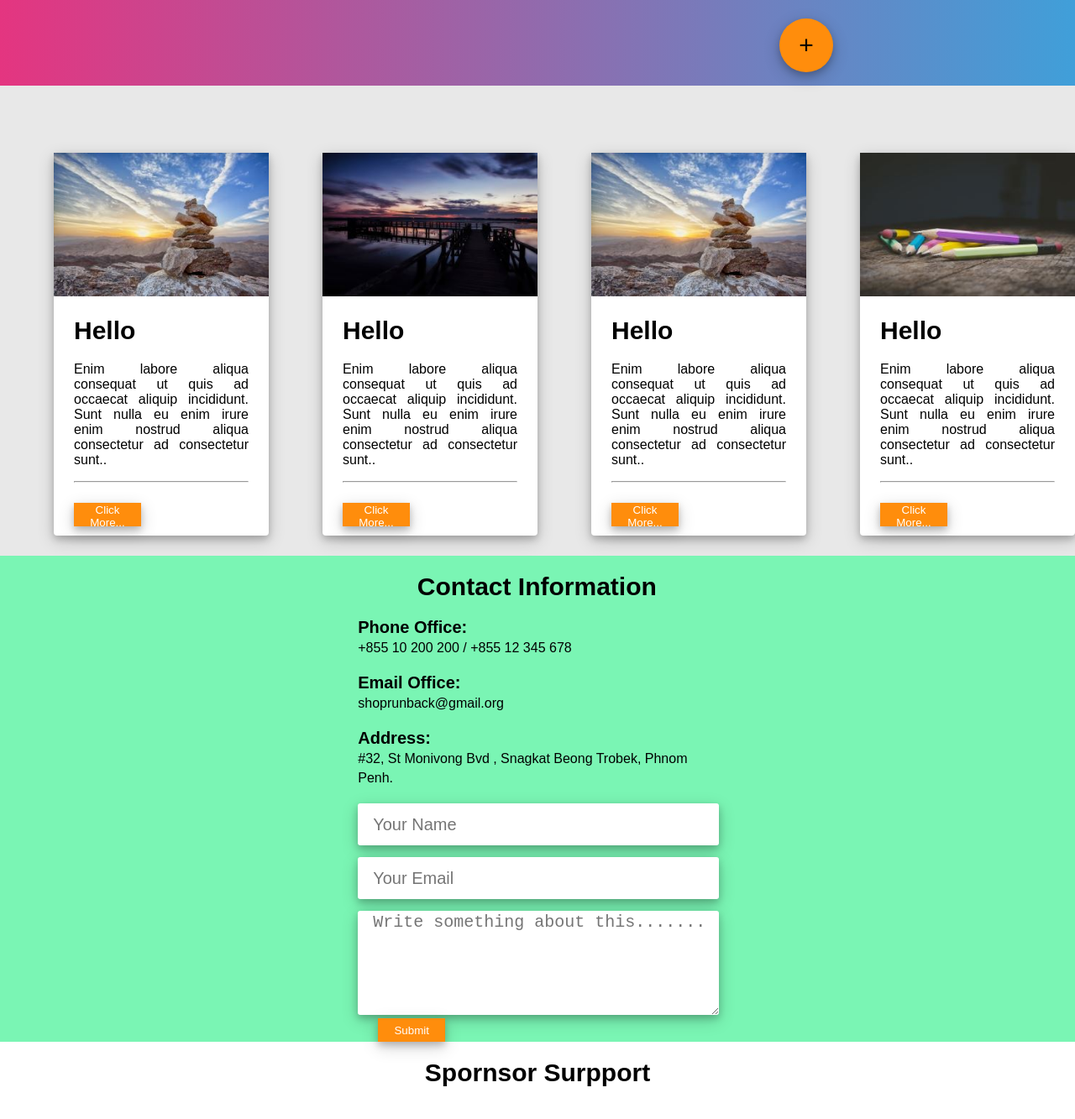
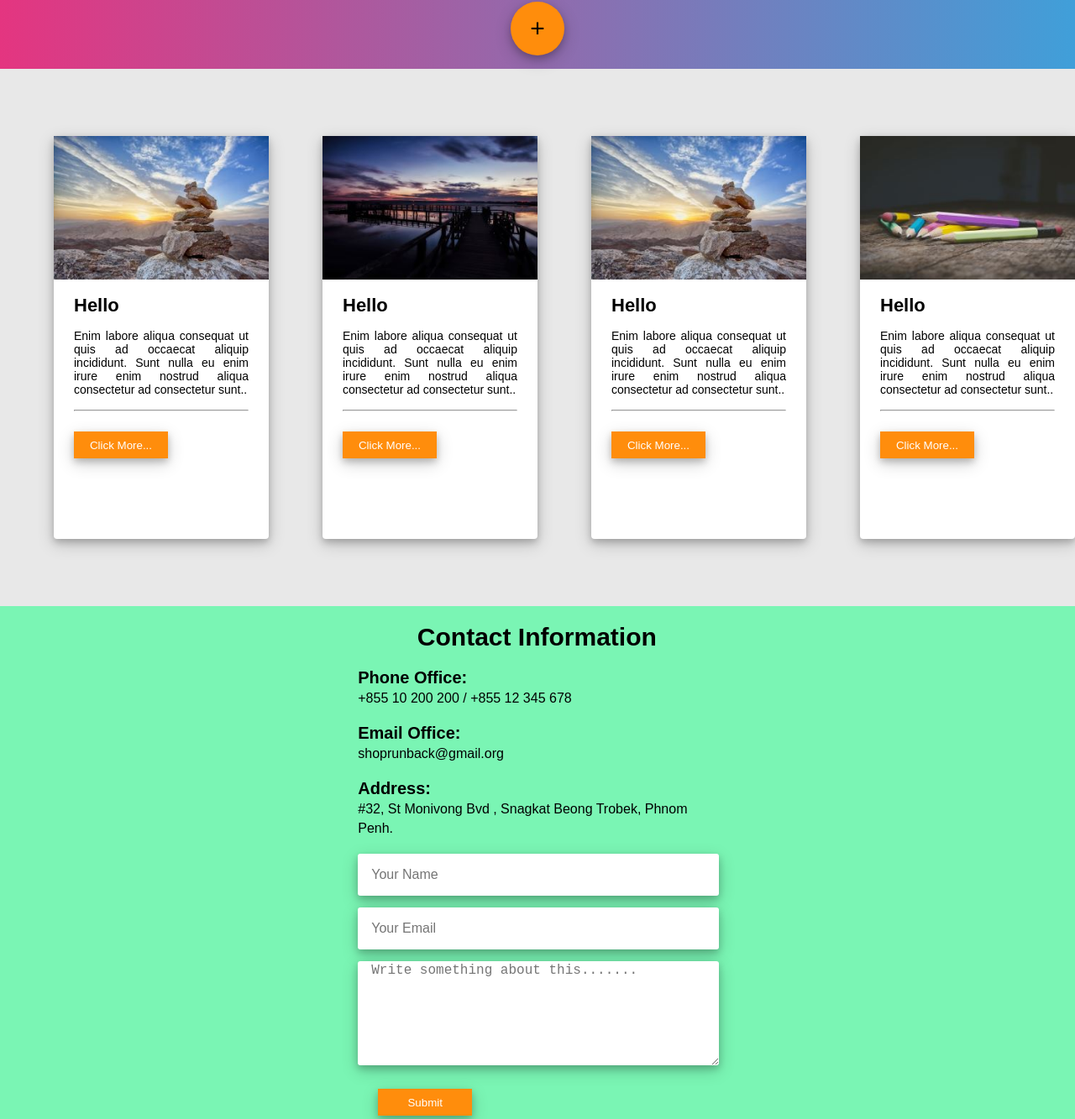
Before and after one commit to kimthunbunly/creative-simple-website, a plain HTML site: page index.html in a window 1280 px wide. Shown: the part 718-2051 px from the top of the page at 84% size. Drawn offline with Linux system fonts and the light colour scheme.

Commit message:
add media screen in to css

```diff
--- a/css/index.css
+++ b/css/index.css
@@ -149,10 +149,10 @@ body{
   text-justify: inter-word;
 }
 .col4 hr{
-  margin: 2vh 3vh 3vh 3vh;
+  margin: 2vh 3vh 0vh 3vh;
 }
 .col4 button{
-  margin: 0vh 3vh;
+  margin: 3vh 3vh;
   background-color: #FF8D0C;
   color: #FFF;
   border-style: none;
@@ -225,7 +225,7 @@ button:hover{
     transition: 0.2s linear;
   }
   .col-con button{
-    margin: 0vh 3vh;
+    margin: 3vh 3vh;
     background-color: #FF8D0C;
     color: #FFF;
     border-style: none;
@@ -252,8 +252,49 @@ button:hover{
   transform: scale(1.2);
   transition: 0.2s linear;
 }
-/* @media only screen and (max-width: 1460px) {
-   header{
-     transform: scale(0.8);
-   }
- } */
+@media only screen and (max-width: 1540px) {
+   .header{
+     height: 80px; }
+     .header .header-panel{
+       margin-top: 2.7vh;}
+   .header-panel a{
+     font-size: 22px;
+     padding: 30px;}
+   .header-panel a:hover{
+     padding: 30spx;}
+    .header-panel input{
+     margin: 0vh 0vh 0vh 22vh;}
+     .layout .layout-title{
+       margin-top: 80px;}
+    .col2 h1{
+     font-size: 60px;}
+     .content{
+       height: 80vh;}
+    .col4{
+      height: 60vh;}
+    .col4 h1{
+      margin-left: 3vh;
+      font-size: 22px;}
+    .col4 p{
+      font-size: 14px;}
+    .col4 button{
+      width: 14vh;
+      height: 4vh;}
+      .contact{
+      height: 90vh;}
+      .col-con input{
+      text-indent: 14px;
+      font-size: 16px;}
+      .col-con textarea{
+      text-indent: 14px;
+      font-size: 16px;}
+      .col-con button{
+        width: 14vh;
+        height: 4vh;
+        margin: 3vh 3vh;}
+      .spornsor  h1{
+        font-size: 26px;}
+      .spornsor img{
+        width: 3%;}
+
+ }
```
Also changed, not shown: 1 other file.
